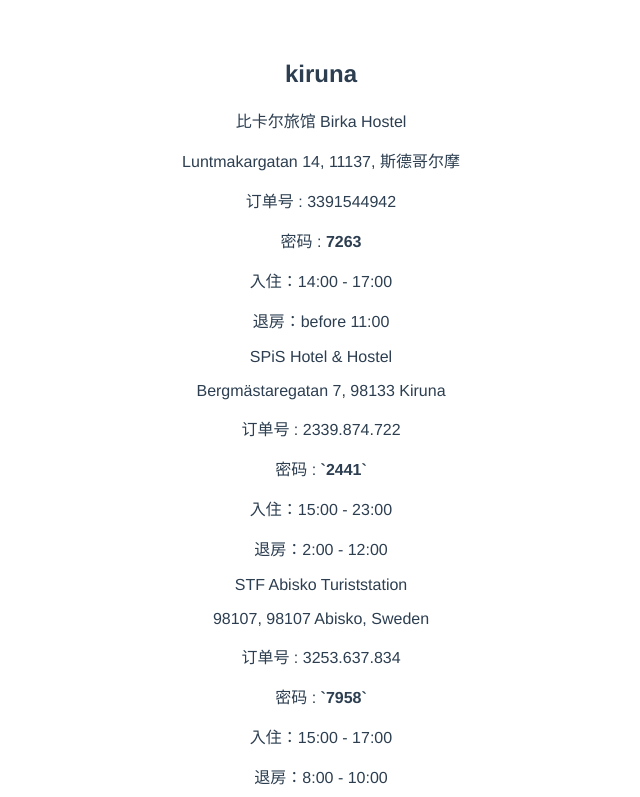
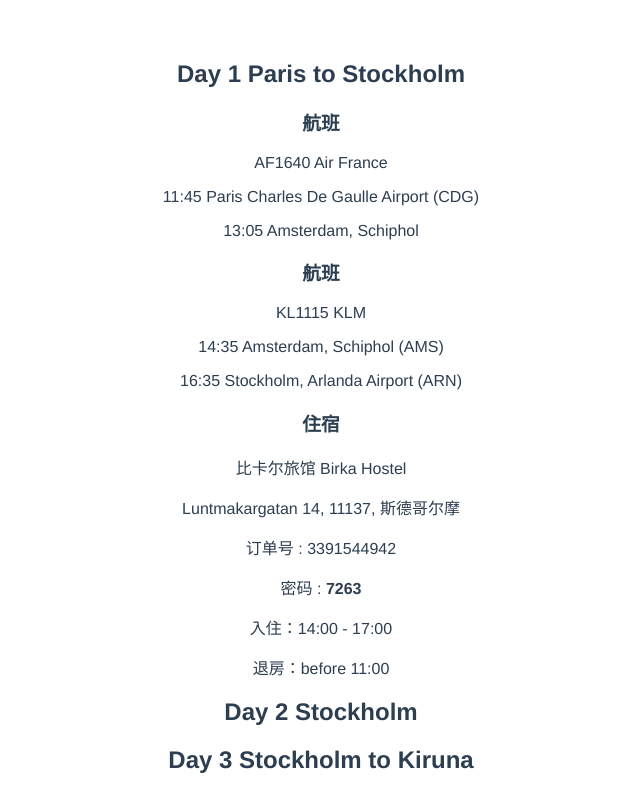
Before and after one commit to Wenke-D/Go-Sweden-src, a Vue app: page / in a window 1280 px wide. Shown: the top 797 px of the page, without its empty margins (319-959 px from the left). Built offline with nearby package versions, Linux system fonts and the light colour scheme.

Commit message:
完成数据填充逻辑

```diff
--- a/src/App.vue
+++ b/src/App.vue
@@ -1,6 +1,6 @@
 <template>
     <div id="app">
-        <Day location="kiruna" v-bind:events="eventList"></Day>
+        <Day v-for="(day,index) in plans" v-bind="day" v-bind:key="index"></Day>
     </div>
 </template>
 
@@ -8,7 +8,41 @@
 
     import Day from "@/components/Day";
     import events from "@/assets/data";
+    import schedules from "@/assets/schedule";
 
+    /* load data */
+    let table = {
+        Plane: events.planes,
+        Hotel: events.hotels,
+        Train: events.trains
+    }
+
+    let eachDayPlans = schedules.map(schedule => {
+        let events = schedule.schedules.map((e) => {
+            let event = table[e].splice(0, 1)[0]
+            if (event === undefined) {
+                throw new Error(e + " is not enough")
+            }
+            event.type = e
+            return event
+        });
+
+        return {
+            dayNum: schedule.day,
+            location: schedule.location,
+            events: events
+        }
+    })
+
+    if (table.Plane.length !== 0) {
+        throw new Error("you have plane left")
+    }
+    if (table.Train.length !== 0) {
+        throw new Error("you have train left")
+    }
+    if (table.Hotel.length !== 0) {
+        throw new Error("you have hotel left")
+    }
 
     export default {
         name: 'App',
@@ -16,13 +50,8 @@
             Day
         },
         data: function () {
-            let eventList = []
-            for (let hotel of events.hotels){
-                hotel.type = "Hotel"
-                eventList.push(hotel);
-            }
             return {
-                eventList:eventList
+                plans: eachDayPlans
             };
         }
     }
--- a/src/assets/schedule.js
+++ b/src/assets/schedule.js
@@ -0,0 +1,62 @@
+export default [
+    {
+        day: 1,
+        location: "Paris to Stockholm",
+        schedules: ["Plane", "Plane", "Hotel"]
+    },
+    {
+        day: 2,
+        location: "Stockholm",
+        schedules: []
+    },
+    {
+        day: 3,
+        location: "Stockholm to Kiruna",
+        schedules: ["Train"]
+    },
+    {
+        day: 4,
+        location: "Kiruna",
+        schedules: ["Hotel"]
+    },
+    {
+        day: 5,
+        location: "Kiruna",
+        schedules: []
+    },
+    {
+        day: 6,
+        location: "Kiruna",
+        schedules: []
+    },
+    {
+        day: 7,
+        location: "Kiruna to Abisko",
+        schedules: ["Hotel"]
+    },
+    {
+        day: 8,
+        location: "Abisko",
+        schedules: ["Hotel"]
+    },
+    {
+        day: 9,
+        location: "Abisko",
+        schedules: ["Hotel"]
+    },
+    {
+        day: 10,
+        location: "Abisko",
+        schedules: ["Hotel"]
+    },
+    {
+        day: 11,
+        location: "Abisko to Stockholm",
+        schedules: ["Train"]
+    },
+    {
+        day: 12,
+        location: "Stockholm",
+        schedules: ["Plane"]
+    }
+]
--- a/src/components/Day.vue
+++ b/src/components/Day.vue
@@ -1,20 +1,27 @@
 <template>
     <div class="day">
-        <h2>{{location}}</h2>
+        <h2>Day {{dayNum}} {{location}}</h2>
         <component v-for="(value, index) in events" v-bind:is="value.type" v-bind="value" v-bind:key="index"/>
     </div>
 </template>
 
 <script>
     import Hotel from "@/components/Hotel";
+    import Plane from "@/components/Plane";
+    import Train from "@/components/Train";
+
     export default {
         name: "Day",
-        components:{
-            Hotel:Hotel // register component
+        components: { // register components
+            Hotel: Hotel,
+            Plane: Plane,
+            Train: Train
         },
-        props:{
-            location:String,
-            events:Array // type : value, event: value
+
+        props: {
+            dayNum:Number,
+            location: String,
+            events: Array // type : value, event: value, array of events
         }
     }
 </script>
--- a/src/components/Hotel.vue
+++ b/src/components/Hotel.vue
@@ -1,5 +1,6 @@
 <template>
     <div class="hotel">
+        <h3>住宿</h3>
         <p>{{name}}</p>
         <p>{{address}}</p>
         <p>订单号 : {{confirmationNum}}</p>
--- a/src/components/Plane.vue
+++ b/src/components/Plane.vue
@@ -1,5 +1,6 @@
 <template>
     <div class="plane">
+        <h3>航班</h3>
         <p>{{flightNum}} {{company}}</p>
         <p>{{departTime}} {{depart}}</p>
         <p>{{destTime}} {{dest}}</p>
--- a/src/components/Train.vue
+++ b/src/components/Train.vue
@@ -1,5 +1,6 @@
 <template>
     <div class="train">
+        <h3>火车</h3>
         <p>{{depart}} -- {{dest}}</p>
         <p>{{departTime}} <b>{{departStation}}</b></p>
         <p>{{destTime}} <b>{{destStation}}</b></p>
```
